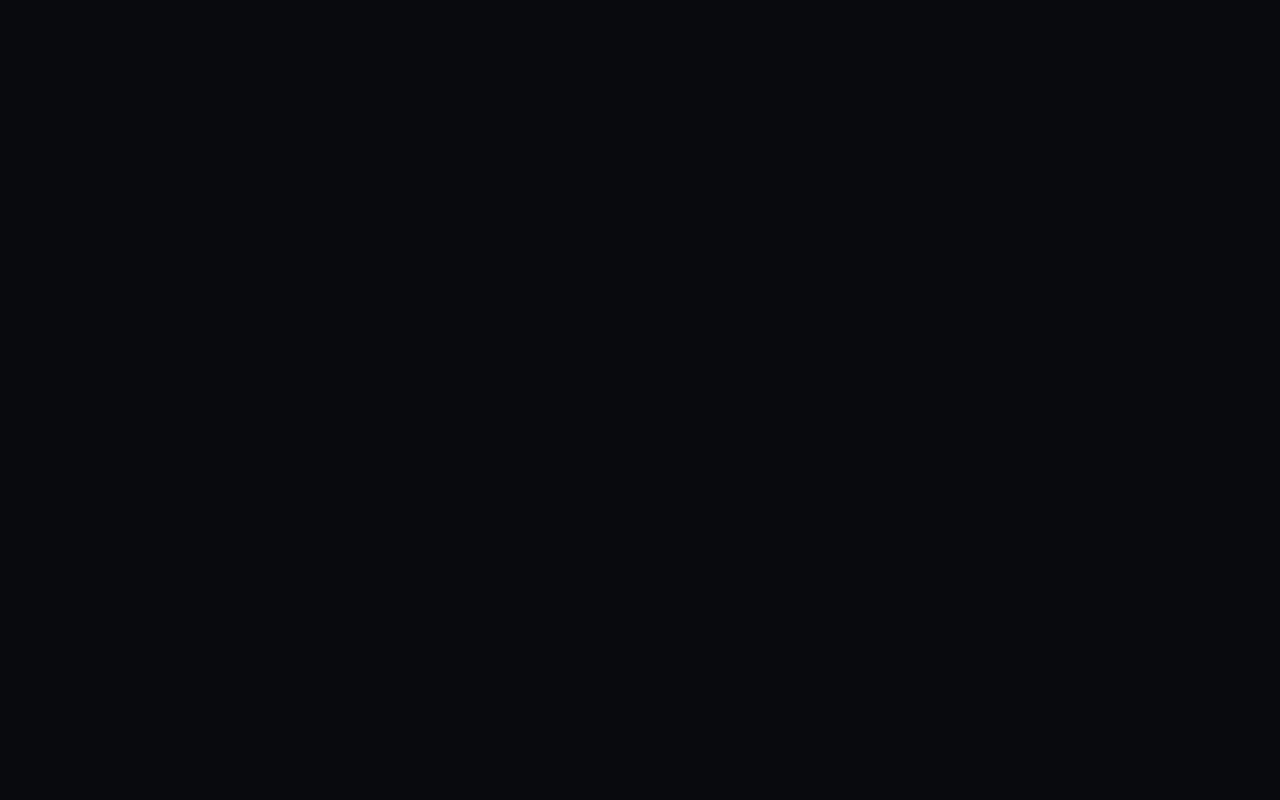
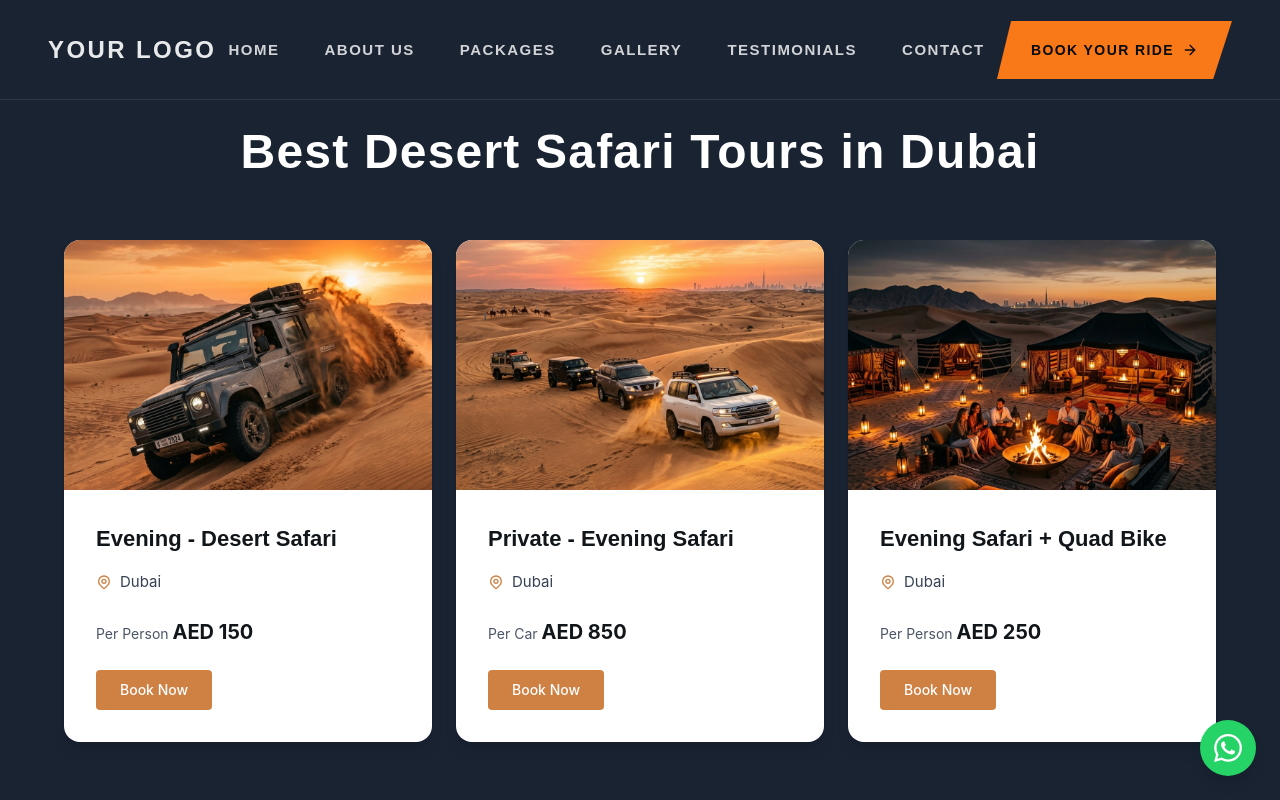
Before and after one commit to rameezwangde/Dirt-Bike, a React app: page /desert-safari-dubai in a window 1280 px wide. Before the commit this address had no page. Shown: the top 800 px of the page. Built offline with nearby package versions, Linux system fonts and the light colour scheme; the HTML template or start-up script is replaced by a standard one.

Commit message:
feat: add Packages and DesertSafari pages and update App routing

```diff
--- a/src/App.jsx
+++ b/src/App.jsx
@@ -5,6 +5,7 @@ import AboutUs from './pages/AboutUs';
 import Packages from './pages/Packages';
 import DirtBike from './pages/DirtBike';
 import BuggyRental from './pages/BuggyRental';
+import DesertSafari from './pages/DesertSafari';
 import ScrollToTop from './components/ScrollToTop';
 
 function App() {
@@ -17,6 +18,7 @@ function App() {
         <Route path="/packages" element={<Packages />} />
         <Route path="/dirt-bike-dubai" element={<DirtBike />} />
         <Route path="/buggy-rental-dubai" element={<BuggyRental />} />
+        <Route path="/desert-safari-dubai" element={<DesertSafari />} />
       </Routes>
     </>
   );
--- /dev/null
+++ b/src/pages/DesertSafari.jsx
@@ -0,0 +1,100 @@
+import React from 'react';
+import Navbar from '../components/Navbar';
+import Footer from '../components/Footer';
+import { motion } from 'framer-motion';
+
+const packages = [
+  {
+    id: 1,
+    title: "Evening - Desert Safari",
+    location: "Dubai",
+    priceType: "Per Person",
+    price: 150,
+    image: "/images/safari-adventure.jpg"
+  },
+  {
+    id: 2,
+    title: "Private - Evening Safari",
+    location: "Dubai",
+    priceType: "Per Car",
+    price: 850,
+    image: "/images/safari-4x4.jpg"
+  },
+  {
+    id: 3,
+    title: "Evening Safari + Quad Bike",
+    location: "Dubai",
+    priceType: "Per Person",
+    price: 250,
+    image: "/images/safari-delights.jpg"
+  }
+];
+
+const DesertSafari = () => {
+  return (
+    <div className="bg-[#1a2332] min-h-screen pt-32 font-inter">
+      <Navbar />
+
+      <div className="max-w-[1200px] mx-auto px-6 pb-24">
+        <motion.h1
+          initial={{ opacity: 0, y: 20 }}
+          animate={{ opacity: 1, y: 0 }}
+          className="text-4xl md:text-5xl font-bold text-white text-center mb-16 font-barlow tracking-wide"
+        >
+          Best Desert Safari Tours in Dubai
+        </motion.h1>
+
+        <div className="grid grid-cols-1 md:grid-cols-2 lg:grid-cols-3 gap-6">
+          {packages.map((pkg, idx) => (
+            <motion.div
+              key={pkg.id}
+              initial={{ opacity: 0, y: 30 }}
+              animate={{ opacity: 1, y: 0 }}
+              transition={{ delay: idx * 0.1 }}
+              className="bg-white rounded-2xl overflow-hidden flex flex-col shadow-lg"
+            >
+              {/* Image side */}
+              <div className="w-full h-[250px] relative">
+                <img
+                  src={pkg.image}
+                  alt={pkg.title}
+                  className="w-full h-full object-cover"
+                />
+              </div>
+
+              {/* Content side */}
+              <div className="p-6 md:p-8 flex flex-col justify-center flex-grow">
+                <h3 className="text-[22px] font-bold text-[#11161A] mb-4 font-barlow">
+                  {pkg.title}
+                </h3>
+
+                <div className="flex flex-col gap-2 mb-6 text-[15px] text-gray-700">
+                  <div className="flex items-center gap-2">
+                    <svg className="w-4 h-4 text-[#cf8144]" fill="none" stroke="currentColor" viewBox="0 0 24 24">
+                      <path strokeLinecap="round" strokeLinejoin="round" strokeWidth="2" d="M17.657 16.657L13.414 20.9a1.998 1.998 0 01-2.827 0l-4.244-4.243a8 8 0 1111.314 0z" />
+                      <path strokeLinecap="round" strokeLinejoin="round" strokeWidth="2" d="M15 11a3 3 0 11-6 0 3 3 0 016 0z" />
+                    </svg>
+                    <span>{pkg.location}</span>
+                  </div>
+                </div>
+
+                <div className="mb-6 mt-auto">
+                  <span className="text-gray-600 text-sm">{pkg.priceType} </span>
+                  <span className="text-xl font-bold text-[#11161A]">AED {pkg.price}</span>
+                </div>
+
+                <button className="bg-[#cf8144] hover:bg-[#b56e36] text-white py-2.5 px-6 rounded text-sm font-medium transition-colors w-fit">
+                  Book Now
+                </button>
+              </div>
+            </motion.div>
+          ))}
+        </div>
+      </div>
+
+      <Footer />
+    </div>
+  );
+};
+
+export default DesertSafari;
--- a/src/pages/Packages.jsx
+++ b/src/pages/Packages.jsx
@@ -44,6 +44,7 @@ const packageTours = [
     image: "/images/safari-adventure.jpg",
     description: "Immerse yourself in a complete desert experience. Enjoy dune bashing, camel rides, sandboarding, and an authentic Bedouin camp dinner.",
     ctaText: "EXPLORE SAFARI",
+    link: "/desert-safari-dubai",
     iconSvg: (
       <svg viewBox="0 0 24 24" fill="none" stroke="currentColor" strokeWidth="1.5" strokeLinecap="round" strokeLinejoin="round" className="w-full h-full">
         <path d="M4 14l8-9 8 9" />
```
